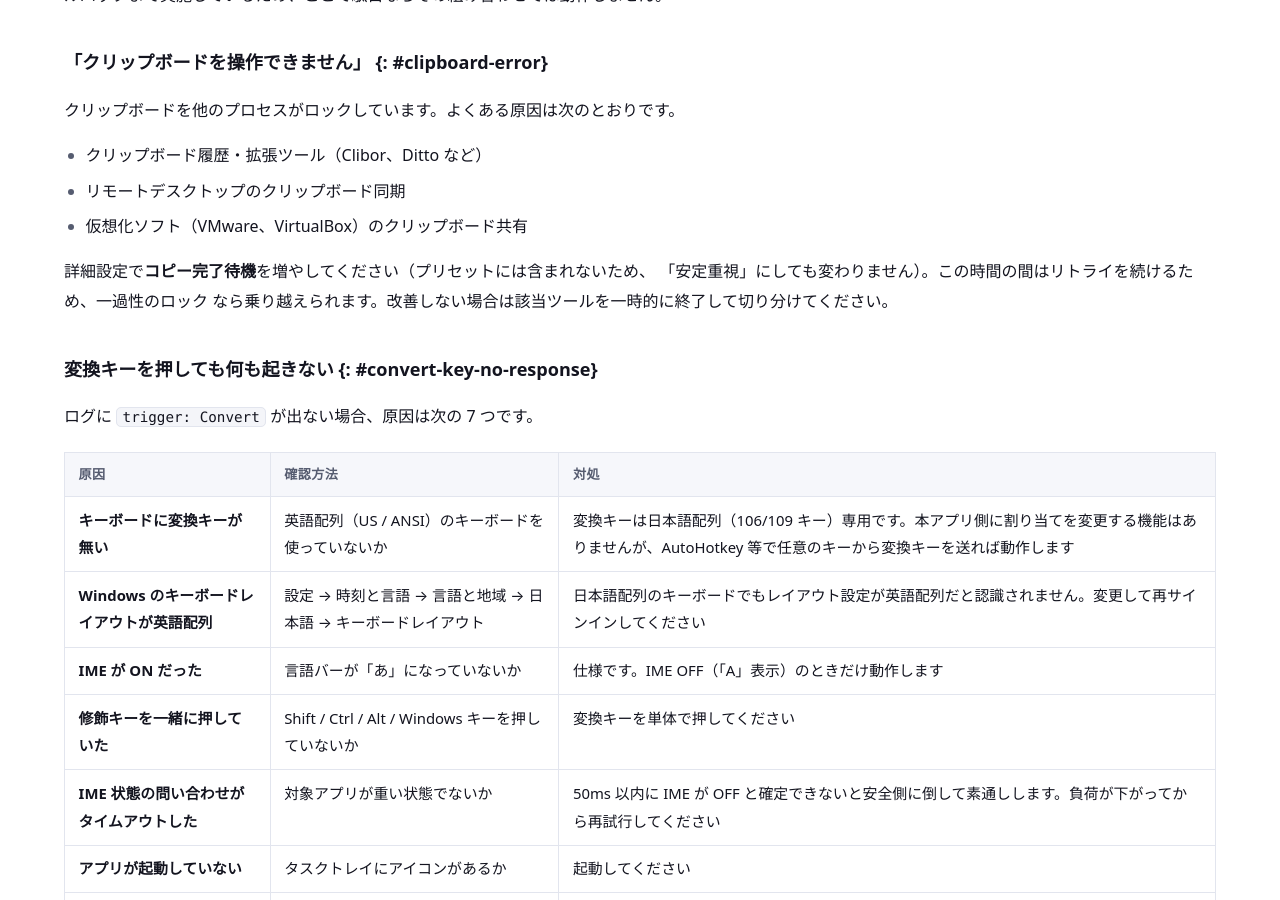
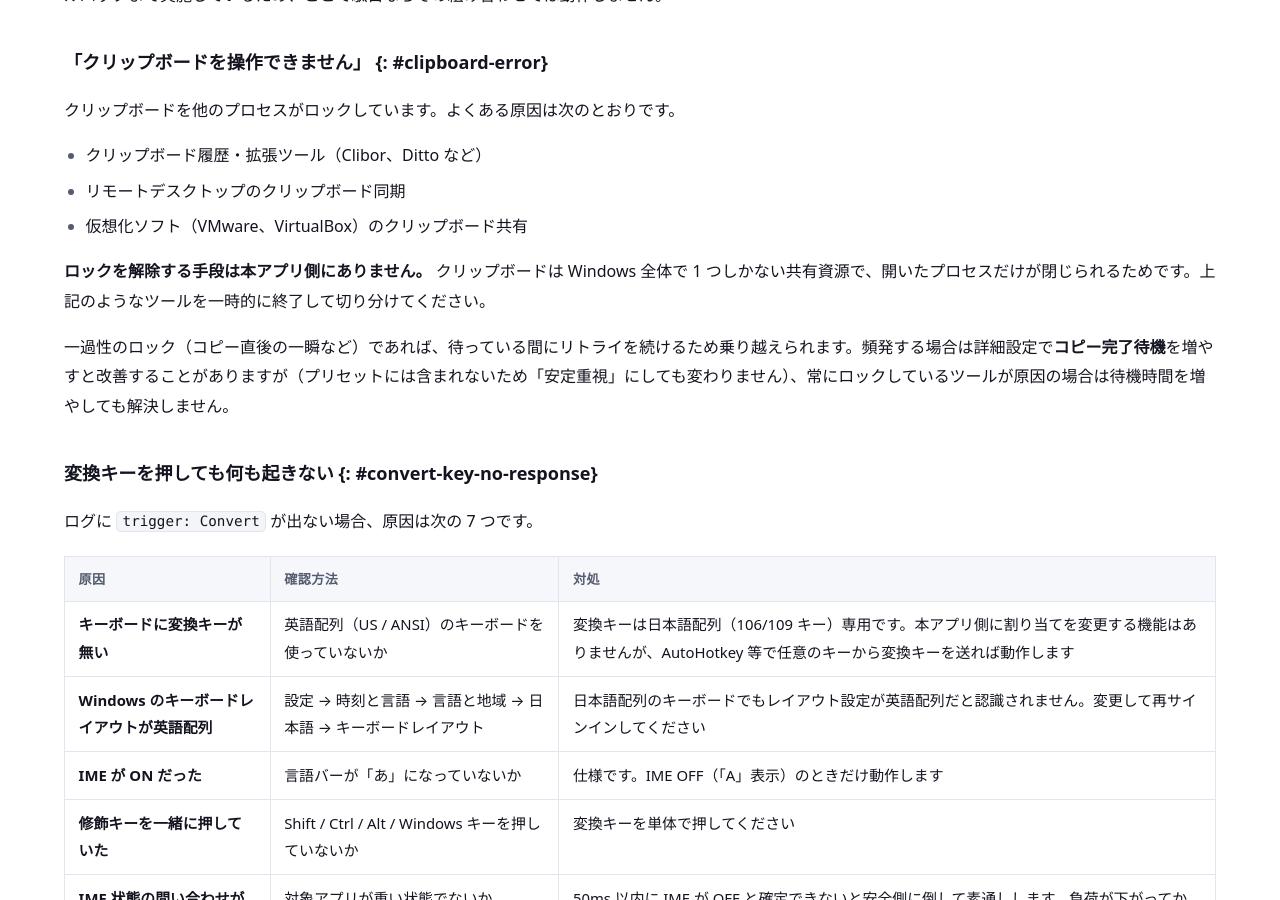
Before and after one commit to moappsupport/ro-maji_IME_Rescue, a Jekyll site: the page built from troubleshooting.md, in a window 1280 px wide and 900 px high, scrolled down 3171 px. Built offline with Jekyll 4.4.1, drawn with Linux system fonts in a browser that asks for light colours.

Commit message:
クリップボードのロック時の案内文を実態に合わせる
ロックは他プロセスがクリップボードを掴んでいる状態で、こちらから解除
する手段がない。「詳細設定でコピー完了待機を増やしてください」という
案内は、待機時間を増やしても原因の解決にならないため誤りだった。
クリップボード履歴ツールやリモートデスクトップなど原因側へ目を向け
させる文言に変更し、TROUBLESHOOTING.md も同じ趣旨に書き直す。

Co-Authored-By: Claude Sonnet 5 <noreply@anthropic.com>

```diff
--- a/troubleshooting.md
+++ b/troubleshooting.md
@@ -119,9 +119,9 @@ updated: 2026-08-09
 - リモートデスクトップのクリップボード同期
 - 仮想化ソフト（VMware、VirtualBox）のクリップボード共有
 
-詳細設定で**コピー完了待機**を増やしてください（プリセットには含まれないため、
-「安定重視」にしても変わりません）。この時間の間はリトライを続けるため、一過性のロック
-なら乗り越えられます。改善しない場合は該当ツールを一時的に終了して切り分けてください。
+**ロックを解除する手段は本アプリ側にありません。** クリップボードは Windows 全体で 1 つしかない共有資源で、開いたプロセスだけが閉じられるためです。上記のようなツールを一時的に終了して切り分けてください。
+
+一過性のロック（コピー直後の一瞬など）であれば、待っている間にリトライを続けるため乗り越えられます。頻発する場合は詳細設定で**コピー完了待機**を増やすと改善することがありますが（プリセットには含まれないため「安定重視」にしても変わりません）、常にロックしているツールが原因の場合は待機時間を増やしても解決しません。
 
 ### 変換キーを押しても何も起きない {: #convert-key-no-response}
 
```
